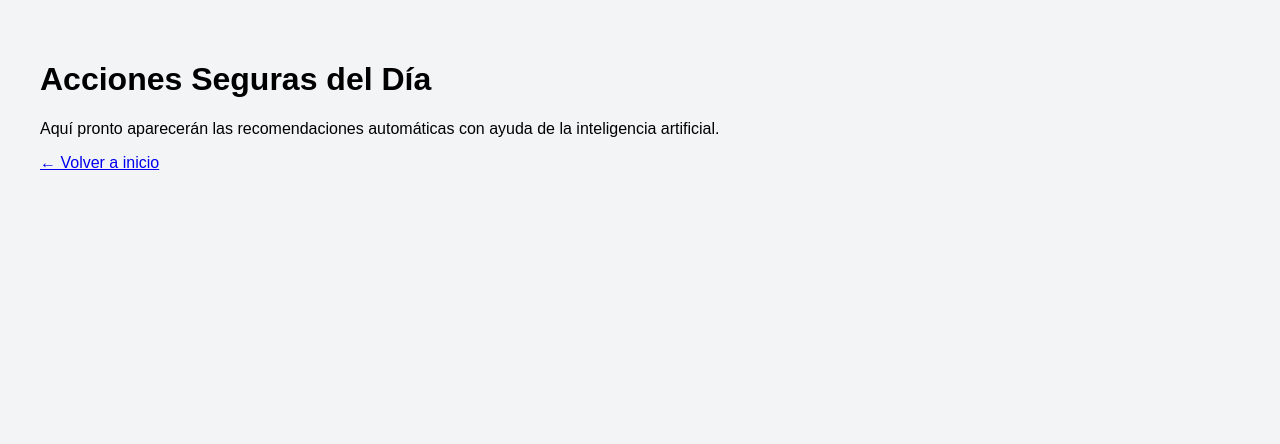
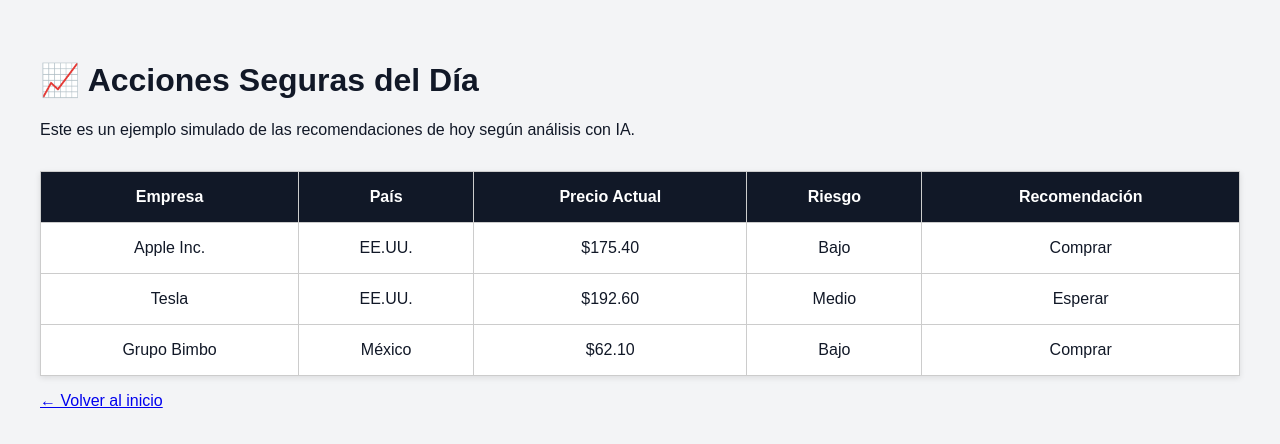
Before and after one commit to melqisedec-valores/proyecto-bolsa, a plain HTML site: page acciones.html in a window 1280 px wide. Drawn offline with Linux system fonts and the light colour scheme.

Commit message:
Update acciones.html

```diff
--- a/acciones.html
+++ b/acciones.html
@@ -2,12 +2,71 @@
 <html lang="es">
 <head>
   <meta charset="UTF-8">
-  <title>Acciones Seguras - Bolsa IA</title>
+  <title>Acciones Seguras del Día</title>
+  <style>
+    body {
+      font-family: Arial, sans-serif;
+      background: #f3f4f6;
+      padding: 2rem;
+      color: #111827;
+    }
+    table {
+      width: 100%;
+      border-collapse: collapse;
+      margin-top: 2rem;
+      background-color: white;
+      box-shadow: 0 2px 6px rgba(0, 0, 0, 0.1);
+    }
+    th, td {
+      border: 1px solid #ccc;
+      padding: 1rem;
+      text-align: center;
+    }
+    th {
+      background-color: #111827;
+      color: white;
+    }
+  </style>
 </head>
-<body style="font-family: Arial; background: #f3f4f6; padding: 2rem;">
-  <h1>Acciones Seguras del Día</h1>
-  <p>Aquí pronto aparecerán las recomendaciones automáticas con ayuda de la inteligencia artificial.</p>
+<body>
+  <h1>📈 Acciones Seguras del Día</h1>
+  <p>Este es un ejemplo simulado de las recomendaciones de hoy según análisis con IA.</p>
 
-  <a href="index.html">← Volver a inicio</a>
+  <table>
+    <thead>
+      <tr>
+        <th>Empresa</th>
+        <th>País</th>
+        <th>Precio Actual</th>
+        <th>Riesgo</th>
+        <th>Recomendación</th>
+      </tr>
+    </thead>
+    <tbody>
+      <tr>
+        <td>Apple Inc.</td>
+        <td>EE.UU.</td>
+        <td>$175.40</td>
+        <td>Bajo</td>
+        <td>Comprar</td>
+      </tr>
+      <tr>
+        <td>Tesla</td>
+        <td>EE.UU.</td>
+        <td>$192.60</td>
+        <td>Medio</td>
+        <td>Esperar</td>
+      </tr>
+      <tr>
+        <td>Grupo Bimbo</td>
+        <td>México</td>
+        <td>$62.10</td>
+        <td>Bajo</td>
+        <td>Comprar</td>
+      </tr>
+    </tbody>
+  </table>
+
+  <p><a href="index.html">← Volver al inicio</a></p>
 </body>
 </html>
```
